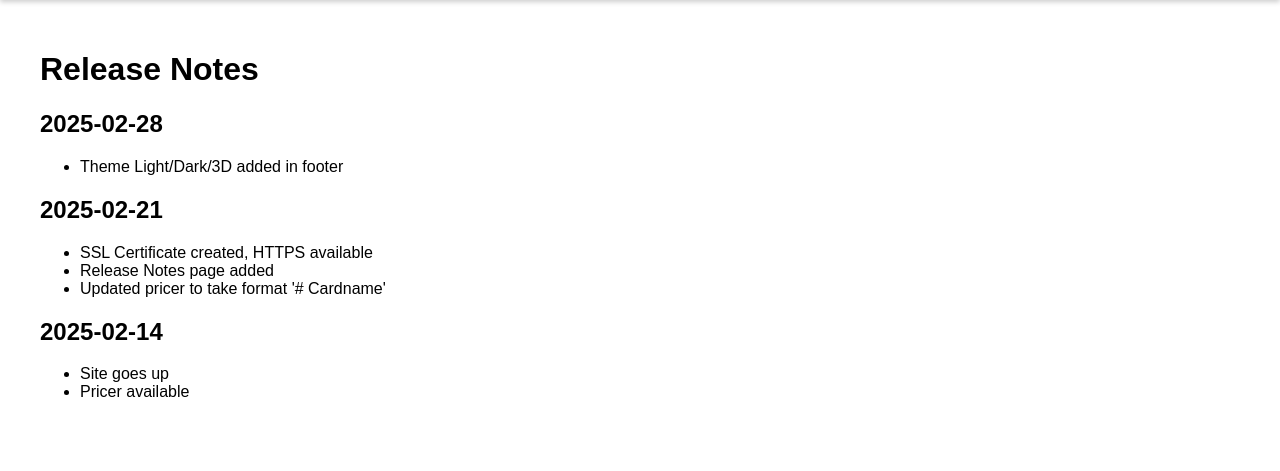
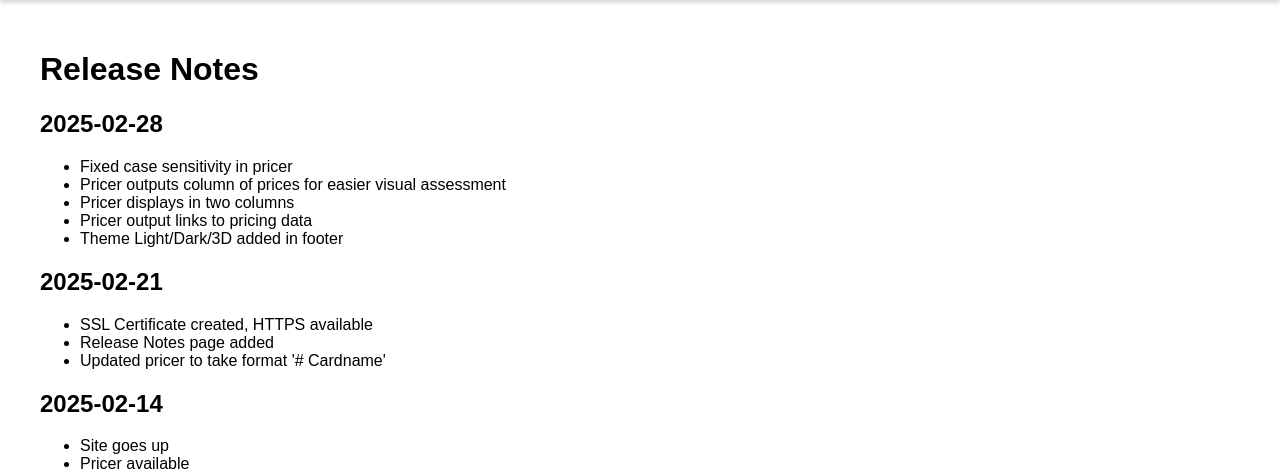
Before and after one commit to CarsonJoshua/yawgbargain, a Flask app: page /release_notes in a window 1280 px wide. Shown: the part 70-541 px from the top of the page. Run offline with Flask 3, Linux system fonts and the light colour scheme; parts of the project's set-up code (start-up, migrations or seed data) failed here and were passed over.

Commit message:
added feature descriptions

```diff
--- a/app/templates/release_notes.html
+++ b/app/templates/release_notes.html
@@ -8,6 +8,10 @@
     <h2>2025-02-28</h2>
     <p>
         <ul>
+            <li>Fixed case sensitivity in pricer</li>
+            <li>Pricer outputs column of prices for easier visual assessment</li>
+            <li>Pricer displays in two columns</li>
+            <li>Pricer output links to pricing data</li>
             <li>Theme Light/Dark/3D added in footer</li>
         </ul>
     </p>
```
